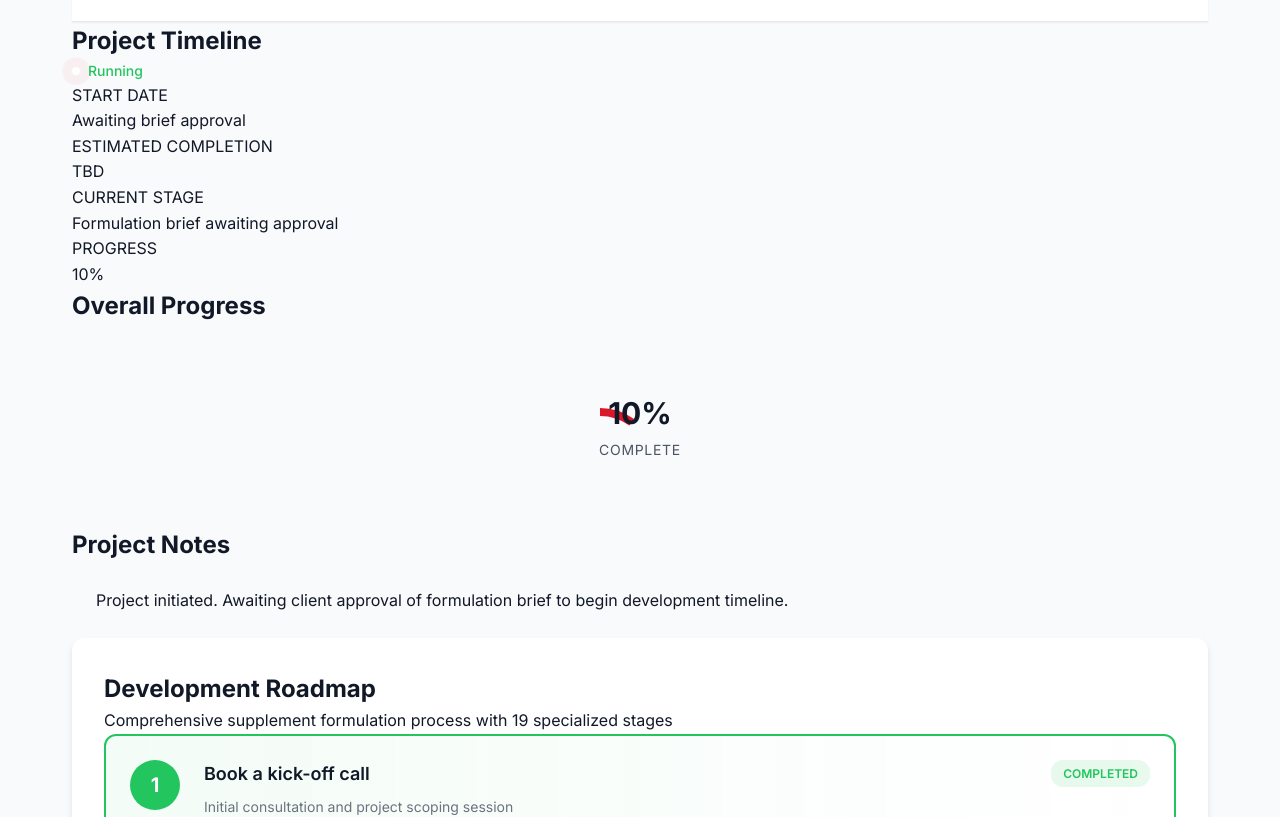
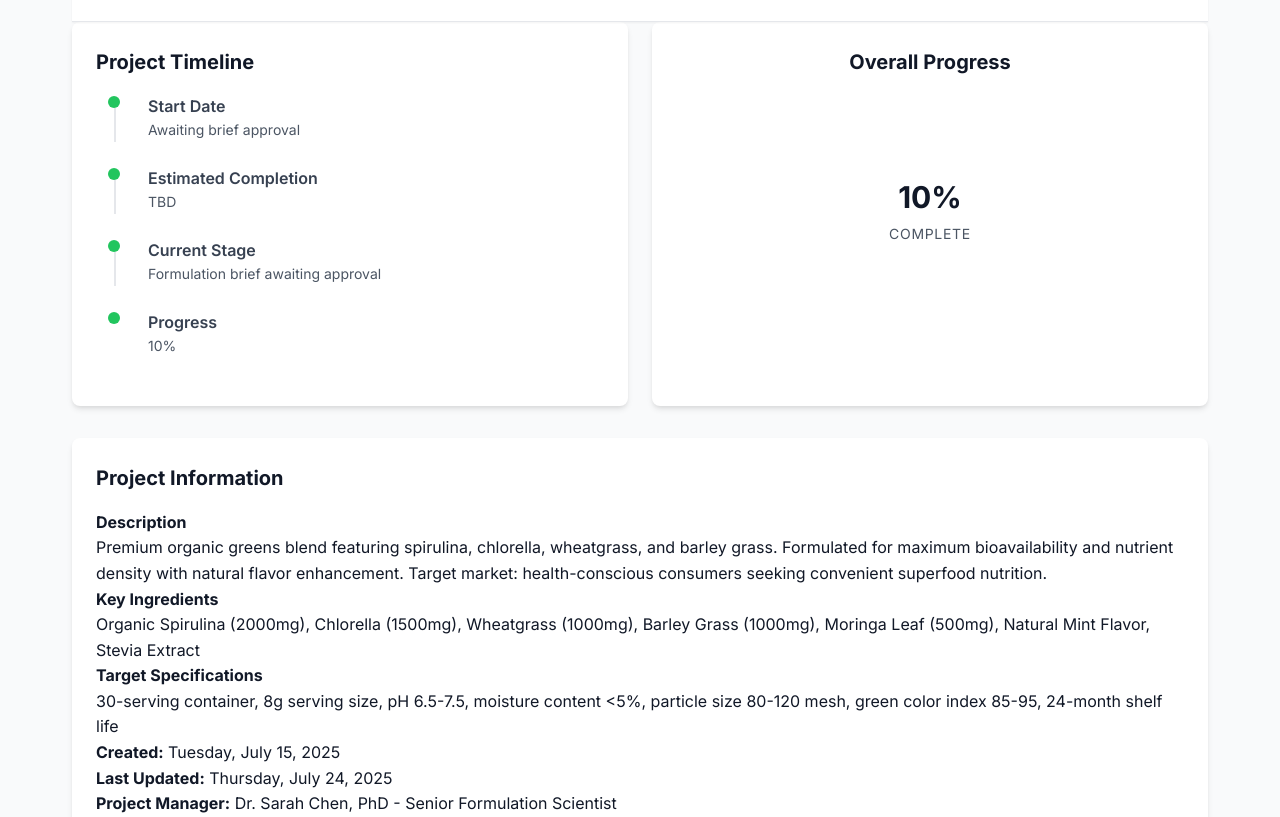
Before and after one commit to SupplementFactory/moxo-dash-2, a plain HTML site: page index.html in a window 1280 px wide. Shown: the part 136-953 px from the top of the page. Drawn offline with Linux system fonts and the light colour scheme.

Commit message:
Update index.html

```diff
--- a/index.html
+++ b/index.html
@@ -4,13 +4,15 @@
     <meta charset="UTF-8">
     <meta name="viewport" content="width=device-width, initial-scale=1.0">
     <title>Heal - Greens Blend | Project Dashboard - Supplement Factory</title>
+    <!-- Base stylesheet and fonts -->
     <link rel="stylesheet" href="css/styles.css">
+    <link rel="stylesheet" href="css/index-tidy.css">
     <link rel="preconnect" href="https://fonts.googleapis.com">
     <link rel="preconnect" href="https://fonts.gstatic.com" crossorigin>
     <link href="https://fonts.googleapis.com/css2?family=Inter:wght@300;400;500;600;700&display=swap" rel="stylesheet">
 </head>
 <body>
-    <!-- Loading Screen -->
+    <!-- Loading Screen (unchanged) -->
     <div id="loading-screen" class="loading-screen">
         <div class="loading-content">
             <div class="loading-spinner"></div>
@@ -44,44 +46,34 @@
             </div>
         </header>
 
-        <!-- Main Dashboard -->
         <main class="dashboard">
-            <!-- Timeline Section -->
-            <section class="timeline-section">
-                <div class="section-header">
+            <!-- Timeline & Progress Row -->
+            <section class="dashboard-main">
+                <!-- Timeline Card -->
+                <div class="card timeline-card">
                     <h2>Project Timeline</h2>
-                    <div class="automation-status" id="automation-status">
-                        <div class="status-dot"></div>
-                        <span>Running</span>
+                    <ul class="timeline-list">
+                        <li>
+                            <span class="timeline-label">Start Date</span>
+                            <span class="timeline-value" id="start-date">Awaiting brief approval</span>
+                        </li>
+                        <li>
+                            <span class="timeline-label">Estimated Completion</span>
+                            <span class="timeline-value" id="estimated-completion">TBD</span>
+                        </li>
+                        <li>
+                            <span class="timeline-label">Current Stage</span>
+                            <span class="timeline-value" id="current-stage">Formulation brief awaiting approval</span>
+                        </li>
+                        <li>
+                            <span class="timeline-label">Progress</span>
+                            <span class="timeline-value" id="progress-text">10%</span>
+                        </li>
+                    </ul>
                 </div>
-                </div>
-
-                <div class="timeline-grid">
-                    <div class="timeline-item">
-                        <div class="timeline-label">START DATE</div>
-                        <div class="timeline-value" id="start-date">Awaiting brief approval</div>
-                    </div>
-                    <div class="timeline-item">
-                        <div class="timeline-label">ESTIMATED COMPLETION</div>
-                        <div class="timeline-value" id="estimated-completion">TBD</div>
-                    </div>
-                    <div class="timeline-item">
-                        <div class="timeline-label">CURRENT STAGE</div>
-                        <div class="timeline-value" id="current-stage">Formulation brief awaiting approval</div>
-                    </div>
-                    <div class="timeline-item">
-                        <div class="timeline-label">PROGRESS</div>
-                        <div class="timeline-value" id="progress-text">10%</div>
-                    </div>
-                </div>
-            </section>
-
-            <!-- Progress Section -->
-            <section class="progress-section">
-                <div class="section-header">
+                <!-- Progress Card -->
+                <div class="card progress-card">
                     <h2>Overall Progress</h2>
-                </div>
-
                     <div class="progress-container">
                         <div class="progress-circle">
                             <svg class="progress-ring" width="120" height="120">
@@ -93,58 +85,27 @@
                             </div>
                         </div>
                     </div>
-            </section>
-
-            <!-- Notes Section -->
-            <section class="notes-section">
-                <div class="section-header">
-                    <h2>Project Notes</h2>
-                </div>
-
-                <div class="notes-content" id="project-notes">
-                    <p>Project initiated. Awaiting client approval of formulation brief to begin development timeline.</p>
-                </div>
-            </section>
-        </main>
-
-        <!-- Development Roadmap -->
-        <section class="roadmap-section">
-            <div class="section-header">
-                <h2>Development Roadmap</h2>
-                <p class="section-description">Comprehensive supplement formulation process with 19 specialized stages</p>
-            </div>
-
-            <div class="roadmap-container" id="roadmap-container">
-                <!-- Roadmap stages will be dynamically inserted here -->
-                <div class="roadmap-loading">
-                    <div class="loading-spinner-small"></div>
-                    <p>Loading development stages...</p>
-                </div>
                 </div>
             </section>
 
-        <!-- Project Information -->
+            <!-- Project Information & Metrics -->
             <section class="info-section">
                 <div class="info-grid">
-                <!-- Project Information -->
-                <div class="info-card">
-                    <h3>Project Information</h3>
-
+                    <!-- Project Information Card -->
+                    <div class="card info-card">
+                        <h2>Project Information</h2>
                         <div class="info-item">
                             <h4>Description</h4>
                             <p id="project-description">Premium organic greens blend featuring spirulina, chlorella, wheatgrass, and barley grass. Formulated for maximum bioavailability and nutrient density with natural flavor enhancement. Target market: health-conscious consumers seeking convenient superfood nutrition.</p>
                         </div>
-
                         <div class="info-item">
                             <h4>Key Ingredients</h4>
                             <p id="key-ingredients">Organic Spirulina (2000mg), Chlorella (1500mg), Wheatgrass (1000mg), Barley Grass (1000mg), Moringa Leaf (500mg), Natural Mint Flavor, Stevia Extract</p>
                         </div>
-
                         <div class="info-item">
                             <h4>Target Specifications</h4>
-                        <p id="target-specs">30-serving container, 8g serving size, pH 6.5-7.5, moisture content <5%, particle size 80-120 mesh, green color index 85-95, 24-month shelf life</p>
+                            <p id="target-specs">30-serving container, 8g serving size, pH 6.5-7.5, moisture content &lt;5%, particle size 80-120 mesh, green color index 85-95, 24-month shelf life</p>
                         </div>
-
                         <div class="info-meta">
                             <div class="meta-item">
                                 <strong>Created:</strong> <span id="created-date">Tuesday, July 15, 2025</span>
@@ -157,11 +118,9 @@
                             </div>
                         </div>
                     </div>
-
-                <!-- Project Metrics -->
-                <div class="info-card">
-                    <h3>Project Metrics</h3>
-
+                    <!-- Metrics Card -->
+                    <div class="card info-card">
+                        <h2>Project Metrics</h2>
                         <div class="metrics-grid">
                             <div class="metric-card">
                                 <div class="metric-icon">🧪</div>
@@ -171,7 +130,6 @@
                                     <div class="metric-status">In Progress</div>
                                 </div>
                             </div>
-
                             <div class="metric-card">
                                 <div class="metric-icon">📊</div>
                                 <div class="metric-content">
@@ -180,7 +138,6 @@
                                     <div class="metric-status quality-below">Above Target (90%)</div>
                                 </div>
                             </div>
-
                             <div class="metric-card">
                                 <div class="metric-icon">⏱️</div>
                                 <div class="metric-content">
@@ -189,7 +146,6 @@
                                     <div class="metric-status">On schedule</div>
                                 </div>
                             </div>
-
                             <div class="metric-card">
                                 <div class="metric-icon">💰</div>
                                 <div class="metric-content">
@@ -202,8 +158,22 @@
                     </div>
                 </div>
             </section>
+
+            <!-- Development Roadmap -->
+            <section class="roadmap-section">
+                <div class="section-header">
+                    <h2>Development Roadmap</h2>
+                    <p class="section-description">Comprehensive supplement formulation process with 19 specialized stages</p>
                 </div>
-
+                <div class="roadmap-container" id="roadmap-container">
+                    <div class="roadmap-loading">
+                        <div class="loading-spinner-small"></div>
+                        <p>Loading development stages...</p>
+                    </div>
+                </div>
+            </section>
+        </main>
+    </div>
     <!-- Error Message -->
     <div id="error-message" class="error-message" style="display: none;">
         <div class="error-content">
@@ -214,44 +184,26 @@
         </div>
     </div>
 
-    <!-- JavaScript - SIMPLIFIED INITIALIZATION -->
+    <!-- JavaScript - reuse original scripts -->
     <script>
-        // Debug logging
-        console.log('Starting script initialization...');
-
-        // Global error handler
         window.addEventListener('error', function(e) {
             console.error('Global error:', e.error);
             const errorMsg = document.getElementById('error-message');
             if (errorMsg) errorMsg.style.display = 'block';
         });
-
-        // Simple initialization after all scripts load
         window.addEventListener('load', function() {
-            console.log('All scripts loaded, starting initialization...');
-
             setTimeout(() => {
                 try {
-                    // Initialize data storage first
                     if (typeof DataStorage !== 'undefined') {
                         window.dataStorage = new DataStorage();
-                        console.log('✓ Data storage initialized');
                     }
-
-                    // Initialize project renderer
                     if (typeof ProjectRenderer !== 'undefined') {
                         window.projectRenderer = new ProjectRenderer();
-                        console.log('✓ Project renderer initialized');
                     }
-
-                    // Hide loading screen and show content
                     document.getElementById('loading-screen').style.display = 'none';
                     document.getElementById('main-content').style.display = 'block';
-
-                    console.log('✓ Initialization complete');
-
                 } catch (error) {
-                    console.error('❌ Initialization error:', error);
+                    console.error('Initialization error:', error);
                     document.getElementById('loading-screen').style.display = 'none';
                     const errorMsg = document.getElementById('error-message');
                     if (errorMsg) errorMsg.style.display = 'block';
@@ -259,8 +211,6 @@
             }, 500);
         });
     </script>
-
-    <!-- Load scripts in correct order -->
     <script src="js/multi-project-storage.js"></script>
     <script src="js/data-storage.js"></script>
     <script src="js/project-renderer.js"></script>
```
Lines whose indentation alone changed are shown as unchanged.
